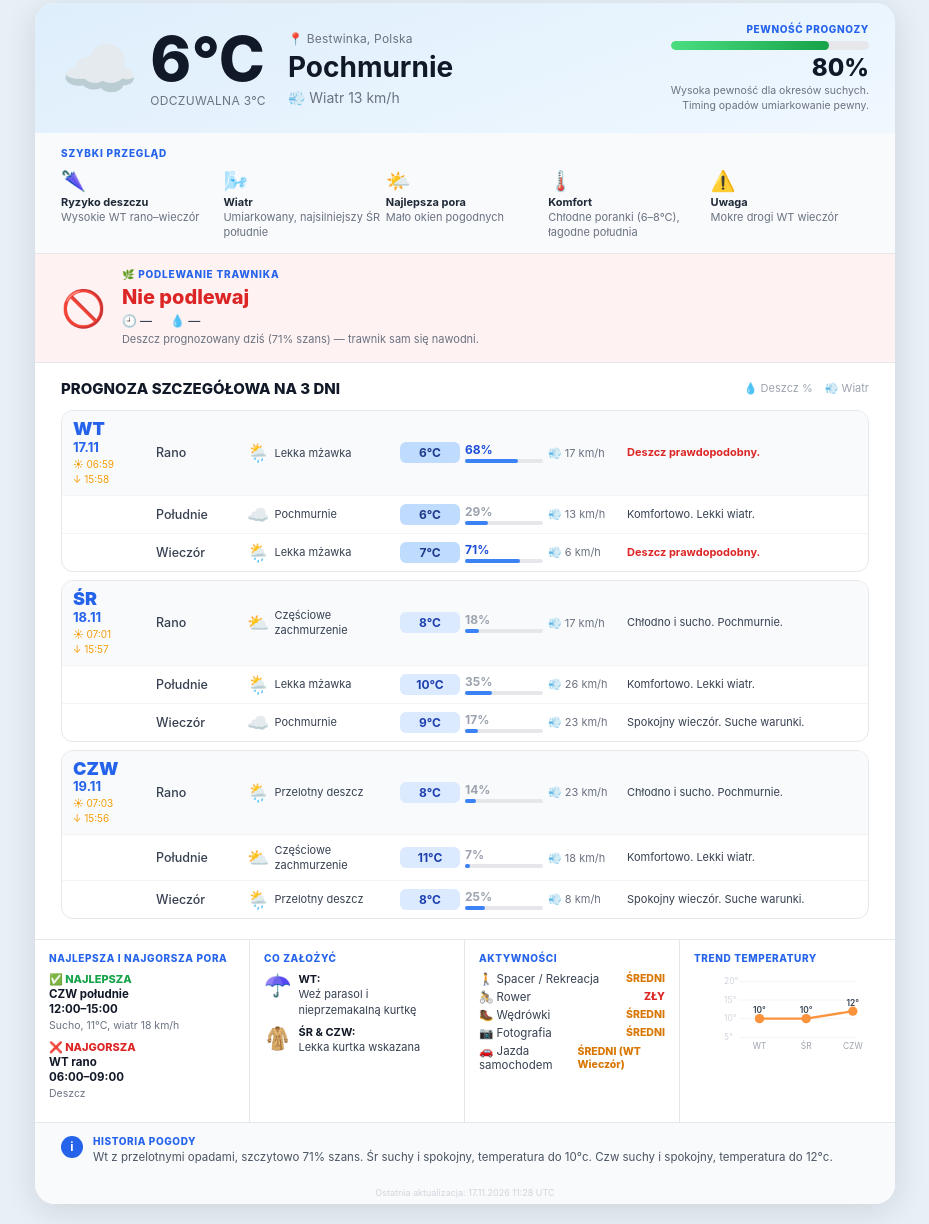
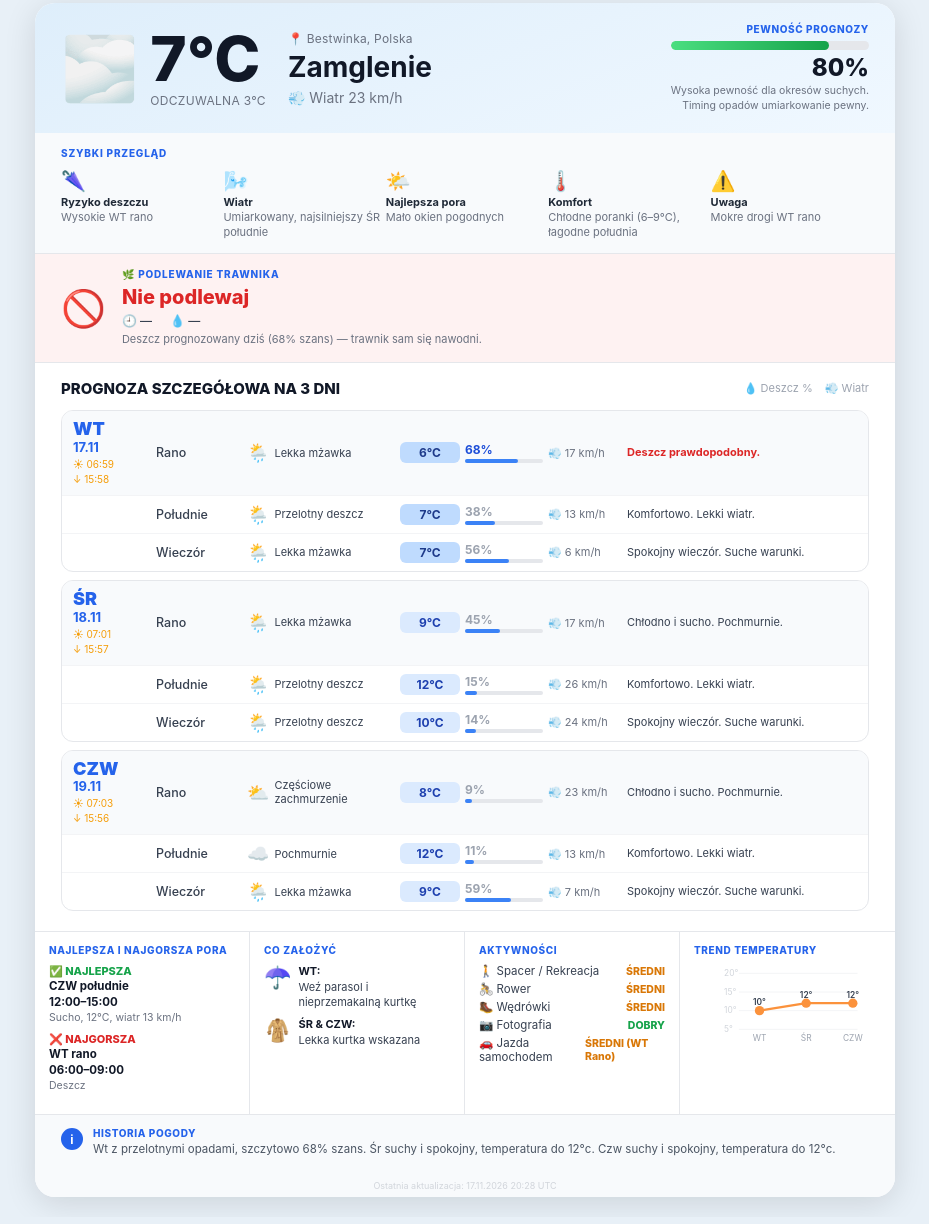
Before and after one commit to Massynisa3/bestwinka-weather, a plain HTML site: page index.html in a window 1280 px wide. Shown: the part 17-1241 px from the top of the page, without its empty margins (175-1104 px from the left). Drawn offline with Linux system fonts and the light colour scheme.

Commit message:
Update weather 2026-11-17 20:28 UTC

```diff
--- a/index.html
+++ b/index.html
@@ -118,15 +118,15 @@
 <div class="card">
   <div class="header">
     <div class="hdr-left">
-      <div class="hdr-icon">&#x2601;&#xFE0F;</div>
+      <div class="hdr-icon">&#x1F32B;&#xFE0F;</div>
       <div>
-        <div class="hdr-temp">6&#xB0;C</div>
+        <div class="hdr-temp">7&#xB0;C</div>
         <div class="hdr-feels">Odczuwalna 3&#xB0;C</div>
       </div>
       <div class="hdr-mid">
         <div class="hdr-location">&#x1F4CD; Bestwinka, Polska</div>
-        <div class="hdr-desc">Pochmurnie</div>
-        <div class="hdr-wind">&#x1F4A8; Wiatr 13 km/h</div>
+        <div class="hdr-desc">Zamglenie</div>
+        <div class="hdr-wind">&#x1F4A8; Wiatr 23 km/h</div>
       </div>
     </div>
     <div class="hdr-right">
@@ -140,11 +140,11 @@
   <div class="insights">
     <div class="section-title">Szybki przegląd</div>
     <div class="insights-grid">
-      <div><div class="ins-icon">&#x1F302;</div><div class="ins-label">Ryzyko deszczu</div><div class="ins-val">Wysokie WT rano&#x2013;wieczór</div></div>
+      <div><div class="ins-icon">&#x1F302;</div><div class="ins-label">Ryzyko deszczu</div><div class="ins-val">Wysokie WT rano</div></div>
       <div><div class="ins-icon">&#x1F32C;&#xFE0F;</div><div class="ins-label">Wiatr</div><div class="ins-val">Umiarkowany, najsilniejszy ŚR południe</div></div>
       <div><div class="ins-icon">&#x1F324;&#xFE0F;</div><div class="ins-label">Najlepsza pora</div><div class="ins-val">Mało okien pogodnych</div></div>
-      <div><div class="ins-icon">&#x1F321;&#xFE0F;</div><div class="ins-label">Komfort</div><div class="ins-val">Chłodne poranki (6&#x2013;8&#xB0;C), łagodne południa</div></div>
-      <div><div class="ins-icon">&#x26A0;&#xFE0F;</div><div class="ins-label">Uwaga</div><div class="ins-val">Mokre drogi WT wieczór</div></div>
+      <div><div class="ins-icon">&#x1F321;&#xFE0F;</div><div class="ins-label">Komfort</div><div class="ins-val">Chłodne poranki (6&#x2013;9&#xB0;C), łagodne południa</div></div>
+      <div><div class="ins-icon">&#x26A0;&#xFE0F;</div><div class="ins-label">Uwaga</div><div class="ins-val">Mokre drogi WT rano</div></div>
     </div>
   </div>
 
@@ -157,7 +157,7 @@
         <span>&#x1F558;&nbsp;&#x2014;</span>
         <span>&#x1F4A7;&nbsp;&#x2014;</span>
       </div>
-      <div class="lawn-reason">Deszcz prognozowany dziś (71% szans) &#x2014; trawnik sam się nawodni.</div>
+      <div class="lawn-reason">Deszcz prognozowany dziś (68% szans) &#x2014; trawnik sam się nawodni.</div>
     </div>
   </div>
 
@@ -180,9 +180,9 @@
       <div class="day-row">
         <div></div>
         <div class="part">Południe</div>
-        <div class="weath"><span class="wi">&#x2601;&#xFE0F;</span><span class="wd">Pochmurnie</span></div>
-        <div class="temp-pill tcc">6&#xB0;C</div>
-        <div><div class="rain-pct rain-lo">29%</div><div class="rain-bar"><div class="rain-fill" style="width:29%"></div></div></div>
+        <div class="weath"><span class="wi">&#x1F326;&#xFE0F;</span><span class="wd">Przelotny deszcz</span></div>
+        <div class="temp-pill tcc">7&#xB0;C</div>
+        <div><div class="rain-pct rain-lo">38%</div><div class="rain-bar"><div class="rain-fill" style="width:38%"></div></div></div>
         <div class="wind-cell">&#x1F4A8; 13 km/h</div>
         <div class="note">Komfortowo. Lekki wiatr.</div>
       </div>
@@ -191,37 +191,37 @@
         <div class="part">Wieczór</div>
         <div class="weath"><span class="wi">&#x1F326;&#xFE0F;</span><span class="wd">Lekka mżawka</span></div>
         <div class="temp-pill tcc">7&#xB0;C</div>
-        <div><div class="rain-pct rain-hi">71%</div><div class="rain-bar"><div class="rain-fill" style="width:71%"></div></div></div>
+        <div><div class="rain-pct rain-lo">56%</div><div class="rain-bar"><div class="rain-fill" style="width:56%"></div></div></div>
         <div class="wind-cell">&#x1F4A8; 6 km/h</div>
-        <div class="note alert">Deszcz prawdopodobny.</div>
+        <div class="note">Spokojny wieczór. Suche warunki.</div>
       </div>
     </div>
     <div class="day-block">
       <div class="day-row first">
         <div><div class="dname">ŚR</div><div class="ddate">18.11</div><div class="dsun">&#x2600; 07:01<br>&#x2193; 15:57</div></div>
         <div class="part">Rano</div>
-        <div class="weath"><span class="wi">&#x26C5;</span><span class="wd">Częściowe zachmurzenie</span></div>
-        <div class="temp-pill tc">8&#xB0;C</div>
-        <div><div class="rain-pct rain-lo">18%</div><div class="rain-bar"><div class="rain-fill" style="width:18%"></div></div></div>
+        <div class="weath"><span class="wi">&#x1F326;&#xFE0F;</span><span class="wd">Lekka mżawka</span></div>
+        <div class="temp-pill tc">9&#xB0;C</div>
+        <div><div class="rain-pct rain-lo">45%</div><div class="rain-bar"><div class="rain-fill" style="width:45%"></div></div></div>
         <div class="wind-cell">&#x1F4A8; 17 km/h</div>
         <div class="note">Chłodno i sucho. Pochmurnie.</div>
       </div>
       <div class="day-row">
         <div></div>
         <div class="part">Południe</div>
-        <div class="weath"><span class="wi">&#x1F326;&#xFE0F;</span><span class="wd">Lekka mżawka</span></div>
-        <div class="temp-pill tc">10&#xB0;C</div>
-        <div><div class="rain-pct rain-lo">35%</div><div class="rain-bar"><div class="rain-fill" style="width:35%"></div></div></div>
+        <div class="weath"><span class="wi">&#x1F326;&#xFE0F;</span><span class="wd">Przelotny deszcz</span></div>
+        <div class="temp-pill tc">12&#xB0;C</div>
+        <div><div class="rain-pct rain-lo">15%</div><div class="rain-bar"><div class="rain-fill" style="width:15%"></div></div></div>
         <div class="wind-cell">&#x1F4A8; 26 km/h</div>
         <div class="note">Komfortowo. Lekki wiatr.</div>
       </div>
       <div class="day-row">
         <div></div>
         <div class="part">Wieczór</div>
-        <div class="weath"><span class="wi">&#x2601;&#xFE0F;</span><span class="wd">Pochmurnie</span></div>
-        <div class="temp-pill tc">9&#xB0;C</div>
-        <div><div class="rain-pct rain-lo">17%</div><div class="rain-bar"><div class="rain-fill" style="width:17%"></div></div></div>
-        <div class="wind-cell">&#x1F4A8; 23 km/h</div>
+        <div class="weath"><span class="wi">&#x1F326;&#xFE0F;</span><span class="wd">Przelotny deszcz</span></div>
+        <div class="temp-pill tc">10&#xB0;C</div>
+        <div><div class="rain-pct rain-lo">14%</div><div class="rain-bar"><div class="rain-fill" style="width:14%"></div></div></div>
+        <div class="wind-cell">&#x1F4A8; 24 km/h</div>
         <div class="note">Spokojny wieczór. Suche warunki.</div>
       </div>
     </div>
@@ -229,28 +229,28 @@
       <div class="day-row first">
         <div><div class="dname">CZW</div><div class="ddate">19.11</div><div class="dsun">&#x2600; 07:03<br>&#x2193; 15:56</div></div>
         <div class="part">Rano</div>
-        <div class="weath"><span class="wi">&#x1F326;&#xFE0F;</span><span class="wd">Przelotny deszcz</span></div>
+        <div class="weath"><span class="wi">&#x26C5;</span><span class="wd">Częściowe zachmurzenie</span></div>
         <div class="temp-pill tc">8&#xB0;C</div>
-        <div><div class="rain-pct rain-lo">14%</div><div class="rain-bar"><div class="rain-fill" style="width:14%"></div></div></div>
+        <div><div class="rain-pct rain-lo">9%</div><div class="rain-bar"><div class="rain-fill" style="width:9%"></div></div></div>
         <div class="wind-cell">&#x1F4A8; 23 km/h</div>
         <div class="note">Chłodno i sucho. Pochmurnie.</div>
       </div>
       <div class="day-row">
         <div></div>
         <div class="part">Południe</div>
-        <div class="weath"><span class="wi">&#x26C5;</span><span class="wd">Częściowe zachmurzenie</span></div>
-        <div class="temp-pill tc">11&#xB0;C</div>
-        <div><div class="rain-pct rain-lo">7%</div><div class="rain-bar"><div class="rain-fill" style="width:7%"></div></div></div>
-        <div class="wind-cell">&#x1F4A8; 18 km/h</div>
+        <div class="weath"><span class="wi">&#x2601;&#xFE0F;</span><span class="wd">Pochmurnie</span></div>
+        <div class="temp-pill tc">12&#xB0;C</div>
+        <div><div class="rain-pct rain-lo">11%</div><div class="rain-bar"><div class="rain-fill" style="width:11%"></div></div></div>
+        <div class="wind-cell">&#x1F4A8; 13 km/h</div>
         <div class="note">Komfortowo. Lekki wiatr.</div>
       </div>
       <div class="day-row">
         <div></div>
         <div class="part">Wieczór</div>
-        <div class="weath"><span class="wi">&#x1F326;&#xFE0F;</span><span class="wd">Przelotny deszcz</span></div>
-        <div class="temp-pill tc">8&#xB0;C</div>
-        <div><div class="rain-pct rain-lo">25%</div><div class="rain-bar"><div class="rain-fill" style="width:25%"></div></div></div>
-        <div class="wind-cell">&#x1F4A8; 8 km/h</div>
+        <div class="weath"><span class="wi">&#x1F326;&#xFE0F;</span><span class="wd">Lekka mżawka</span></div>
+        <div class="temp-pill tc">9&#xB0;C</div>
+        <div><div class="rain-pct rain-lo">59%</div><div class="rain-bar"><div class="rain-fill" style="width:59%"></div></div></div>
+        <div class="wind-cell">&#x1F4A8; 7 km/h</div>
         <div class="note">Spokojny wieczór. Suche warunki.</div>
       </div>
     </div>
@@ -260,7 +260,7 @@
   <div class="bottom4">
     <div class="bsec">
       <div class="bsec-title">Najlepsza i najgorsza pora</div>
-      <div class="bw-item"><div class="bw-head g">&#x2705; NAJLEPSZA</div><div class="bw-time">CZW południe<br>12:00&#x2013;15:00</div><div class="bw-why">Sucho, 11&#xB0;C, wiatr 18 km/h</div></div>
+      <div class="bw-item"><div class="bw-head g">&#x2705; NAJLEPSZA</div><div class="bw-time">CZW południe<br>12:00&#x2013;15:00</div><div class="bw-why">Sucho, 12&#xB0;C, wiatr 13 km/h</div></div>
       <div class="bw-item"><div class="bw-head r">&#x274C; NAJGORSZA</div><div class="bw-time">WT rano<br>06:00&#x2013;09:00</div><div class="bw-why">Deszcz</div></div>
     </div>
     <div class="bsec">
@@ -271,10 +271,10 @@
       <div class="bsec-title">Aktywno&#x15B;ci</div>
 
 <div class="act-row"><span class="act-name">&#x1F6B6; Spacer / Rekreacja</span><span class="af">ŚREDNI</span></div>
-<div class="act-row"><span class="act-name">&#x1F6B4; Rower</span><span class="ap">ZŁY</span></div>
+<div class="act-row"><span class="act-name">&#x1F6B4; Rower</span><span class="af">ŚREDNI</span></div>
 <div class="act-row"><span class="act-name">&#x1F97E; Wędrówki</span><span class="af">ŚREDNI</span></div>
-<div class="act-row"><span class="act-name">&#x1F4F7; Fotografia</span><span class="af">ŚREDNI</span></div>
-<div class="act-row"><span class="act-name">&#x1F697; Jazda samochodem</span><span class="af">ŚREDNI (WT Wieczór)</span></div>
+<div class="act-row"><span class="act-name">&#x1F4F7; Fotografia</span><span class="ag">DOBRY</span></div>
+<div class="act-row"><span class="act-name">&#x1F697; Jazda samochodem</span><span class="af">ŚREDNI (WT Rano)</span></div>
 
     </div>
     <div class="bsec">
@@ -288,9 +288,9 @@
   <line x1="28" y1="30" x2="155" y2="30" stroke="#f3f4f6" stroke-width="1"/>
   <line x1="28" y1="50" x2="155" y2="50" stroke="#f3f4f6" stroke-width="1"/>
   <line x1="28" y1="70" x2="155" y2="70" stroke="#f3f4f6" stroke-width="1"/>
-  <polyline points="50,50 100,50 150,42" fill="none" stroke="#fb923c" stroke-width="2.5" stroke-linejoin="round"/>
-  <circle cx="50" cy="50" r="5" fill="#fb923c"/><circle cx="100" cy="50" r="5" fill="#fb923c"/><circle cx="150" cy="42" r="5" fill="#fb923c"/>
-  <text x="50" y="44" font-size="9" fill="#374151" text-anchor="middle" font-weight="600">10&#xB0;</text><text x="100" y="44" font-size="9" fill="#374151" text-anchor="middle" font-weight="600">10&#xB0;</text><text x="150" y="36" font-size="9" fill="#374151" text-anchor="middle" font-weight="600">12&#xB0;</text>
+  <polyline points="50,50 100,42 150,42" fill="none" stroke="#fb923c" stroke-width="2.5" stroke-linejoin="round"/>
+  <circle cx="50" cy="50" r="5" fill="#fb923c"/><circle cx="100" cy="42" r="5" fill="#fb923c"/><circle cx="150" cy="42" r="5" fill="#fb923c"/>
+  <text x="50" y="44" font-size="9" fill="#374151" text-anchor="middle" font-weight="600">10&#xB0;</text><text x="100" y="36" font-size="9" fill="#374151" text-anchor="middle" font-weight="600">12&#xB0;</text><text x="150" y="36" font-size="9" fill="#374151" text-anchor="middle" font-weight="600">12&#xB0;</text>
   <text x="50" y="83" font-size="9" fill="#9ca3af" text-anchor="middle">WT</text><text x="100" y="83" font-size="9" fill="#9ca3af" text-anchor="middle">ŚR</text><text x="150" y="83" font-size="9" fill="#9ca3af" text-anchor="middle">CZW</text>
 </svg>
     </div>
@@ -300,10 +300,10 @@
     <div class="story-badge">i</div>
     <div>
       <div class="story-label">Historia pogody</div>
-      <div class="story-text">Wt z przelotnymi opadami, szczytowo 71% szans. Śr suchy i spokojny, temperatura do 10&#xb0;c. Czw suchy i spokojny, temperatura do 12&#xb0;c.</div>
+      <div class="story-text">Wt z przelotnymi opadami, szczytowo 68% szans. Śr suchy i spokojny, temperatura do 12&#xb0;c. Czw suchy i spokojny, temperatura do 12&#xb0;c.</div>
     </div>
   </div>
-  <div class="updated">Ostatnia aktualizacja: 17.11.2026 11:28 UTC</div>
+  <div class="updated">Ostatnia aktualizacja: 17.11.2026 20:28 UTC</div>
 </div>
 </body>
 </html>
```
